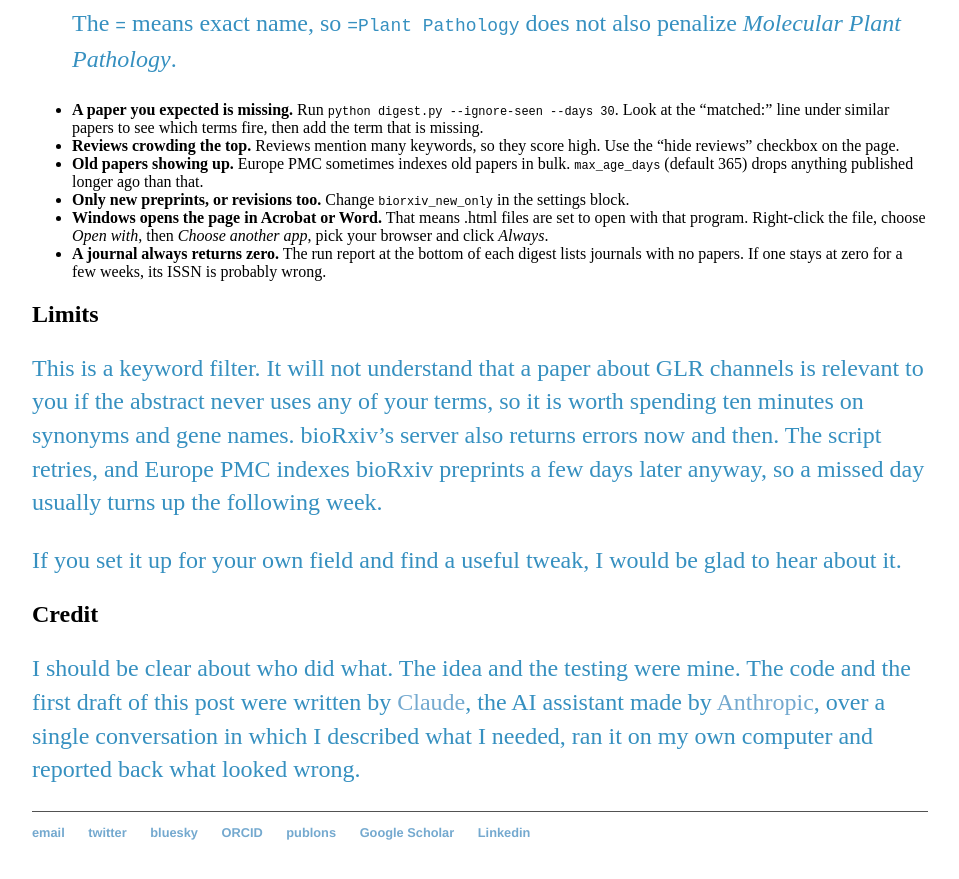
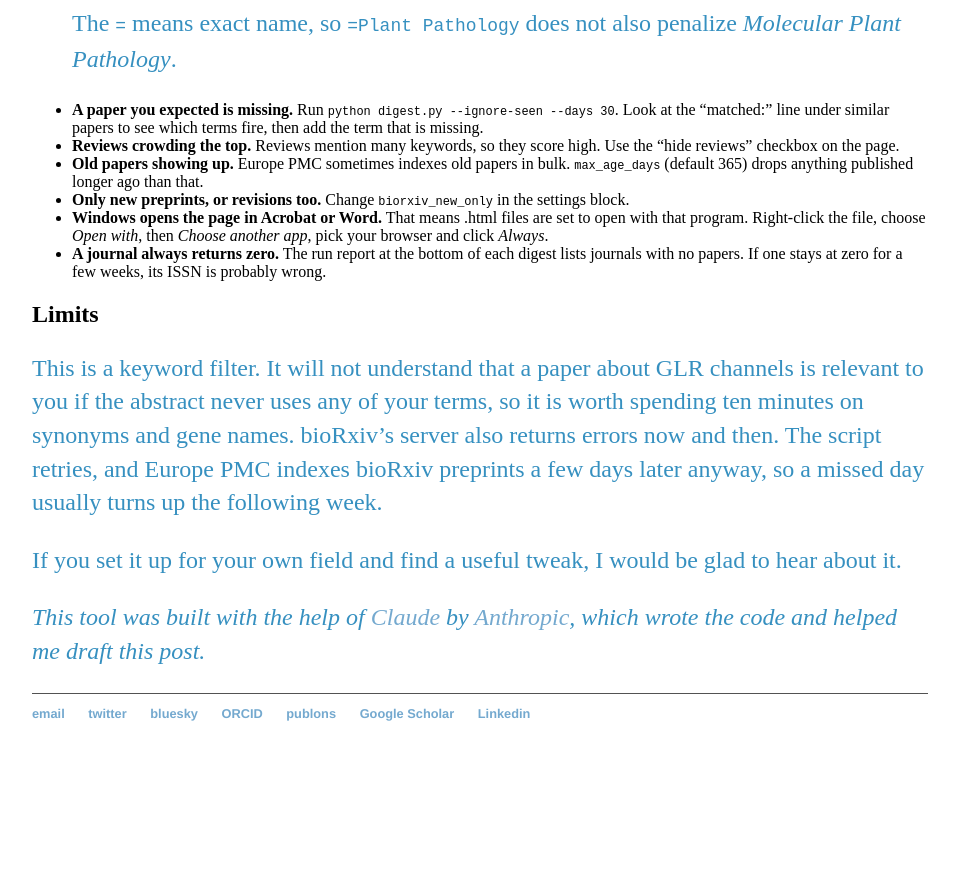
Before and after one commit to milanzupunski/milanzupunski.github.io, a Jekyll site: the page built from _posts/2026-10-08-plant-paper-digest.md, in a window 1280 px wide and 900 px high, scrolled down 4726 px. Shown: the top 879 px of the window, without its empty margins (160-1119 px from the left). Built offline with Jekyll 4.4.1, drawn with Linux system fonts in a browser that asks for light colours; Markdown is read by kramdown in place of the engine named in the settings; after the commit the page ends 5507 px from its top, so only the background shows below that.

Commit message:
Paper digest post: shorter credit line
Co-Authored-By: Claude Opus 5.5 <noreply@anthropic.com>
Claude-Session: https://claude.ai/code/session_01EVEu49wjJq7UUv7ciGitSx

```diff
--- a/_posts/2026-10-08-plant-paper-digest.md
+++ b/_posts/2026-10-08-plant-paper-digest.md
@@ -147,6 +147,4 @@ This is a keyword filter. It will not understand that a paper about GLR channels
 
 If you set it up for your own field and find a useful tweak, I would be glad to hear about it.
 
-## Credit
-
-I should be clear about who did what. The idea and the testing were mine. The code and the first draft of this post were written by [Claude](https://claude.ai), the AI assistant made by [Anthropic](https://www.anthropic.com), over a single conversation in which I described what I needed, ran it on my own computer and reported back what looked wrong.
+*This tool was built with the help of [Claude](https://claude.ai) by [Anthropic](https://www.anthropic.com), which wrote the code and helped me draft this post.*
```
